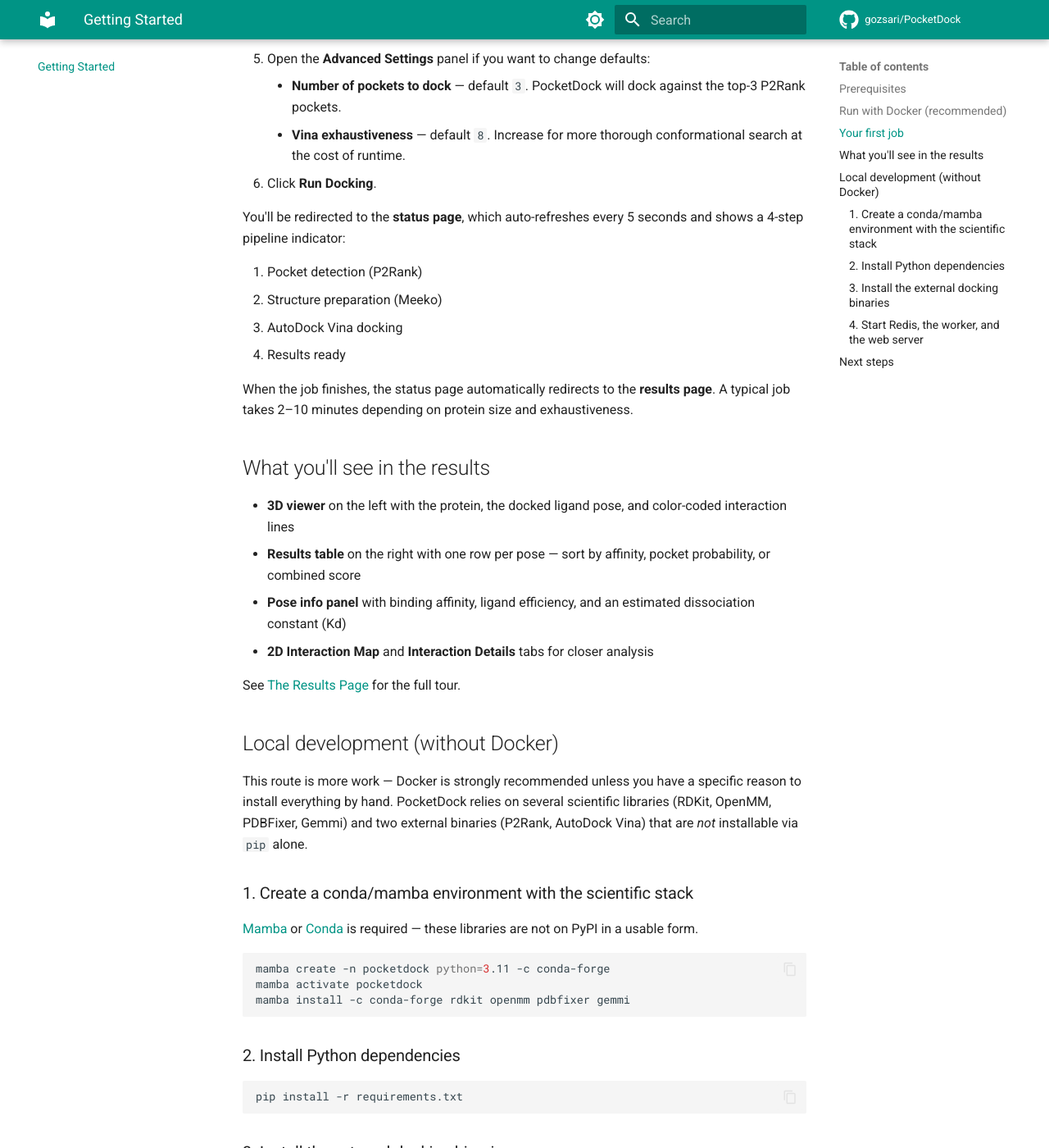
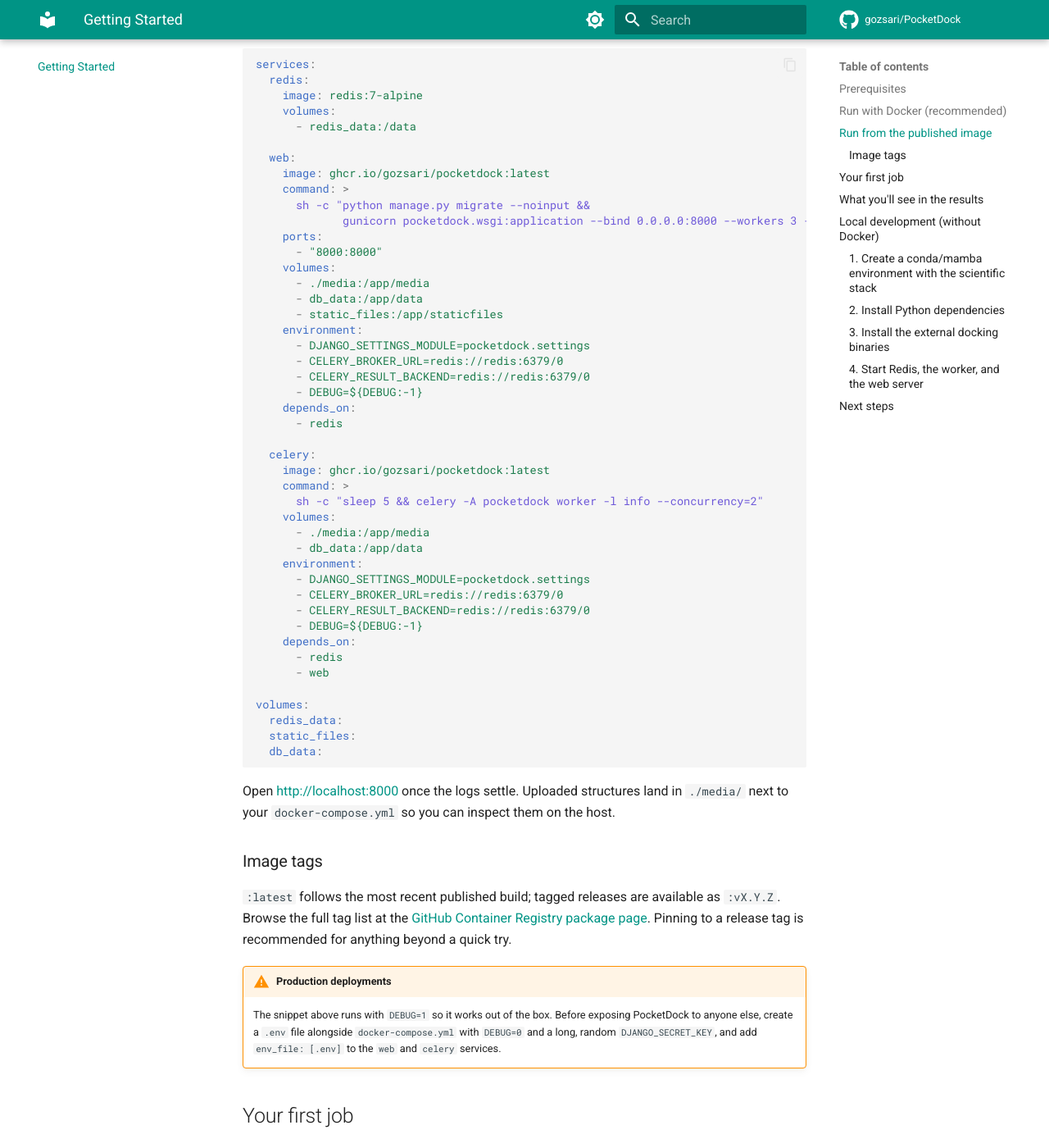
Before and after one commit to gozsari/PocketDock, an MkDocs documentation site: the page built from docs/getting-started.md, in a window 1280 px wide and 1400 px high, scrolled down 1165 px. Shown: the whole window at 82% size. Built offline with MkDocs 1.6.1 and Material for MkDocs 9.7.7, drawn with Linux system fonts in a browser that asks for light colours; comment, search, counter and statistics services are not loaded; some of the changed text lies outside the part shown.

Commit message:
Add Docker usage instructions for running from published image and building from source

````diff
--- a/docs/getting-started.md
+++ b/docs/getting-started.md
@@ -28,6 +28,69 @@
     - **web** — Django app on port 8000
     - **celery** — worker that runs the docking pipeline
     - **redis** — message broker between web and worker
+
+## Run from the published image
+
+If you don't need to modify the code, you can run PocketDock straight from the multi-arch image published to GitHub Container Registry — no clone required.
+
+Create an empty directory, save the snippet below as `docker-compose.yml`, then run `docker compose up`:
+
+```yaml
+services:
+  redis:
+    image: redis:7-alpine
+    volumes:
+      - redis_data:/data
+
+  web:
+    image: ghcr.io/gozsari/pocketdock:latest
+    command: >
+      sh -c "python manage.py migrate --noinput &&
+             gunicorn pocketdock.wsgi:application --bind 0.0.0.0:8000 --workers 3 --timeout 300"
+    ports:
+      - "8000:8000"
+    volumes:
+      - ./media:/app/media
+      - db_data:/app/data
+      - static_files:/app/staticfiles
+    environment:
+      - DJANGO_SETTINGS_MODULE=pocketdock.settings
+      - CELERY_BROKER_URL=redis://redis:6379/0
+      - CELERY_RESULT_BACKEND=redis://redis:6379/0
+      - DEBUG=${DEBUG:-1}
+    depends_on:
+      - redis
+
+  celery:
+    image: ghcr.io/gozsari/pocketdock:latest
+    command: >
+      sh -c "sleep 5 && celery -A pocketdock worker -l info --concurrency=2"
+    volumes:
+      - ./media:/app/media
+      - db_data:/app/data
+    environment:
+      - DJANGO_SETTINGS_MODULE=pocketdock.settings
+      - CELERY_BROKER_URL=redis://redis:6379/0
+      - CELERY_RESULT_BACKEND=redis://redis:6379/0
+      - DEBUG=${DEBUG:-1}
+    depends_on:
+      - redis
+      - web
+
+volumes:
+  redis_data:
+  static_files:
+  db_data:
+```
+
+Open [http://localhost:8000](http://localhost:8000) once the logs settle. Uploaded structures land in `./media/` next to your `docker-compose.yml` so you can inspect them on the host.
+
+### Image tags
+
+`:latest` follows the most recent published build; tagged releases are available as `:vX.Y.Z`. Browse the full tag list at the [GitHub Container Registry package page](https://github.com/gozsari/PocketDock/pkgs/container/pocketdock). Pinning to a release tag is recommended for anything beyond a quick try.
+
+!!! warning "Production deployments"
+    The snippet above runs with `DEBUG=1` so it works out of the box. Before exposing PocketDock to anyone else, create a `.env` file alongside `docker-compose.yml` with `DEBUG=0` and a long, random `DJANGO_SECRET_KEY`, and add `env_file: [.env]` to the `web` and `celery` services.
 
 ## Your first job
 
````
Also changed, not shown: README.md (+7 -1 lines).
